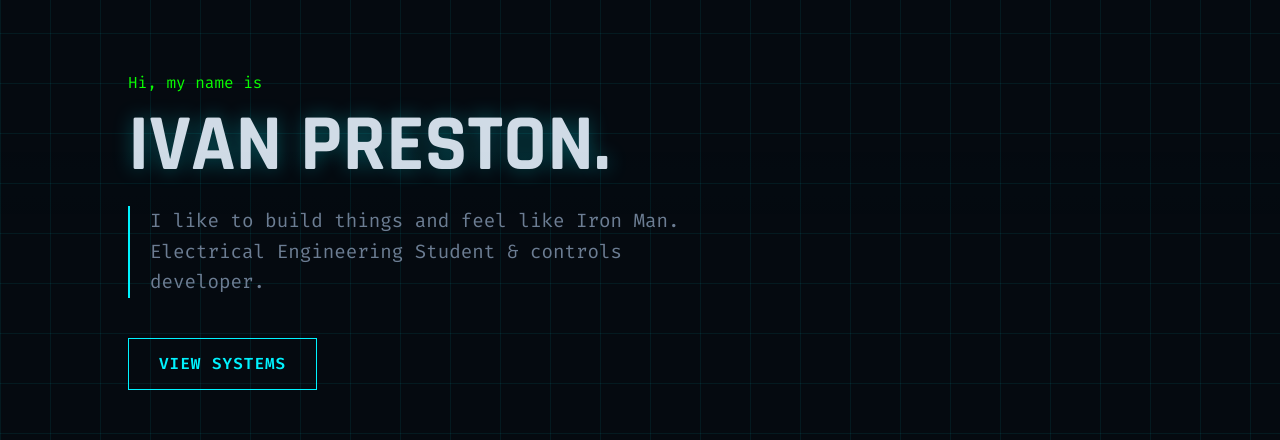
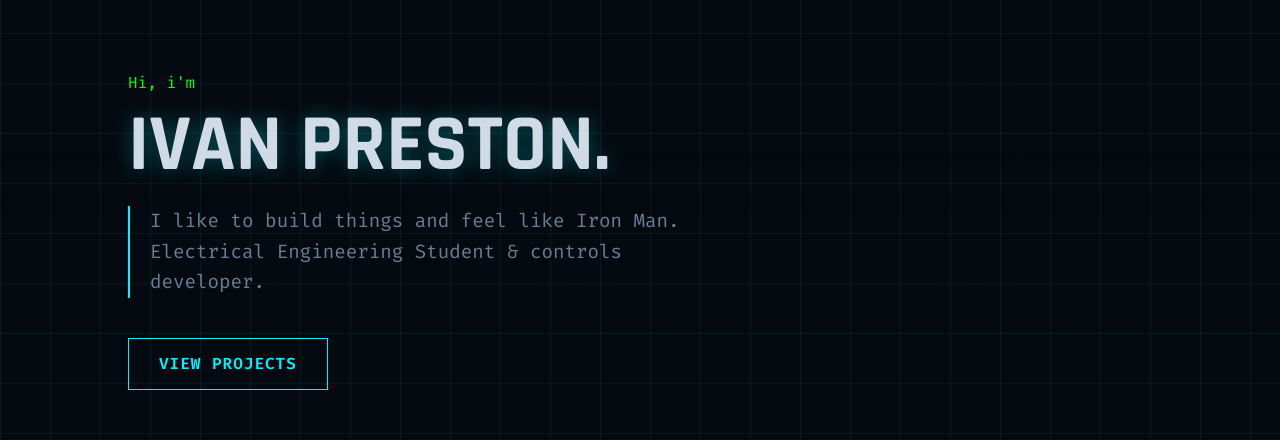
Before and after one commit to GarlicSalt5/EngiPortSite, a plain HTML site: page index.html in a window 1280 px wide. Shown: the part 217-657 px from the top of the page. Drawn offline with Linux system fonts and the light colour scheme; a small style sheet from the web is missing.

Commit message:
Fix HTML formatting and update content

```diff
--- a/index.html
+++ b/index.html
@@ -36,13 +36,13 @@
     <main>
         <!-- HERO -->
         <section id="hero">
-            <div class="hero-pre">Hi, my name is</div>
+            <div class="hero-pre">Hi, i'm</div>
             <h1 class="hero-title">Ivan Preston.</h1>
             <div class="hero-subtitle">
                 I like to build things and feel like Iron Man.
                 Electrical Engineering Student & controls developer.
             </div>
-            <a href="#projects" class="btn">View Systems</a>
+            <a href="#projects" class="btn">View Projects</a>
         </section>
 
         <!-- ABOUT -->
```
